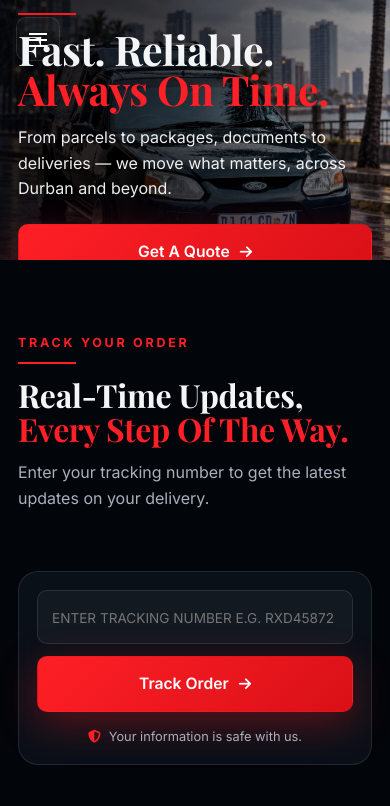
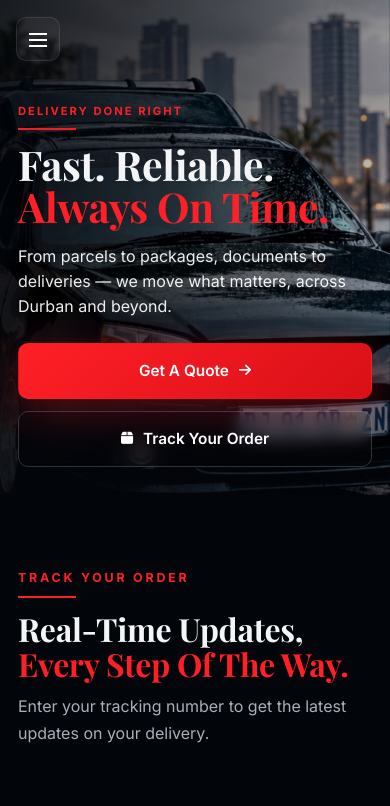
Before and after one commit to Krayolin15/Ricin_xpress_upgrade, a plain HTML site: page services.html in a window 390 px wide. Shown: the top 806 px of the page. Drawn offline with nearby package versions, Linux system fonts and the light colour scheme; a web font is replaced by a local one.

Commit message:
moblie_files

```diff
--- a/css/styles.css
+++ b/css/styles.css
@@ -1371,10 +1371,8 @@
   }
 
   .services-photo-hero.full-photo-hero .page-hero-inner {
-    width: 100%;
-    min-width: 0;
     padding-top: calc(var(--header-h) + 28px);
-    padding-bottom: 48px;
+    padding-bottom: 34px;
   }
 
   .services-photo-hero .page-title {
@@ -1397,16 +1395,8 @@
   }
 
   .services-photo-hero .hero-actions .btn {
-    display: flex;
-    width: 100%;
-    max-width: 100%;
-    min-width: 0;
-    min-height: 54px;
-    box-sizing: border-box;
-    padding-left: 18px;
-    padding-right: 18px;
-    white-space: normal;
-    overflow-wrap: anywhere;
+    width: 100%;
+    min-height: 52px;
   }
 
   /* Tracking card: stack every control cleanly on phones. */
@@ -1526,9 +1516,6 @@
   }
 
   .services-photo-hero .page-lead {
-    width: 100%;
-    max-width: 100%;
-    overflow-wrap: anywhere;
     font-size: 0.94rem;
   }
 
@@ -1536,3 +1523,80 @@
     font-size: 0.9rem;
   }
 }
+
+/* ---------- Services page: true mobile-first hero sizing ---------- */
+@media (max-width: 768px) {
+  /* Let the hero grow with its content so the CTA can never be clipped. */
+  .services-photo-hero.full-photo-hero {
+    height: auto !important;
+    min-height: 0 !important;
+    aspect-ratio: auto !important;
+    display: block;
+    overflow: hidden;
+  }
+
+  .services-photo-hero.full-photo-hero .hero-media {
+    position: absolute;
+    inset: 0;
+  }
+
+  .services-photo-hero.full-photo-hero .page-hero-inner {
+    width: 100%;
+    padding-top: calc(var(--header-h) + 42px);
+    padding-bottom: calc(42px + env(safe-area-inset-bottom, 0px));
+    position: relative;
+  }
+
+  .services-photo-hero .hero-actions {
+    width: 100%;
+    max-width: 100%;
+    display: flex;
+    flex-direction: column;
+    align-items: stretch;
+    gap: 12px;
+    margin-top: 24px !important;
+  }
+
+  .services-photo-hero .hero-actions .btn {
+    width: 100% !important;
+    max-width: 100%;
+    min-width: 0;
+    min-height: 54px;
+    padding: 14px 18px;
+    white-space: normal;
+    text-align: center;
+    line-height: 1.25;
+    flex: 0 0 auto;
+  }
+
+  .services-photo-hero .page-title,
+  .services-photo-hero .page-lead {
+    width: 100%;
+    max-width: 100%;
+  }
+}
+
+@media (max-width: 430px) {
+  .services-photo-hero.full-photo-hero .page-hero-inner {
+    padding-left: 18px;
+    padding-right: 18px;
+    padding-top: calc(var(--header-h) + 34px);
+    padding-bottom: calc(36px + env(safe-area-inset-bottom, 0px));
+  }
+
+  .services-photo-hero .page-title {
+    font-size: clamp(2.05rem, 10.5vw, 2.9rem);
+    line-height: 1.02;
+  }
+
+  .services-photo-hero .page-lead {
+    font-size: 0.94rem;
+    line-height: 1.55;
+  }
+
+  .services-photo-hero .hero-actions .btn {
+    min-height: 56px;
+    padding: 15px 16px;
+    font-size: 0.96rem;
+  }
+}
--- a/services.html
+++ b/services.html
@@ -179,7 +179,7 @@
         <span class="eyebrow">Delivery Done Right</span>
         <h1 class="page-title">Fast. Reliable.<span class="accent">Always On Time.</span></h1>
         <p class="page-lead">From parcels to packages, documents to deliveries — we move what matters, across Durban and beyond.</p>
-        <div class="hero-actions services-hero-actions" style="margin-top:26px">
+        <div class="hero-actions" style="margin-top:26px">
           <a href="book.html" class="btn btn-primary">Get A Quote <i class="fas fa-arrow-right"></i></a>
           <a href="#track" class="btn btn-ghost"><i class="fas fa-box"></i> Track Your Order</a>
         </div>
```
